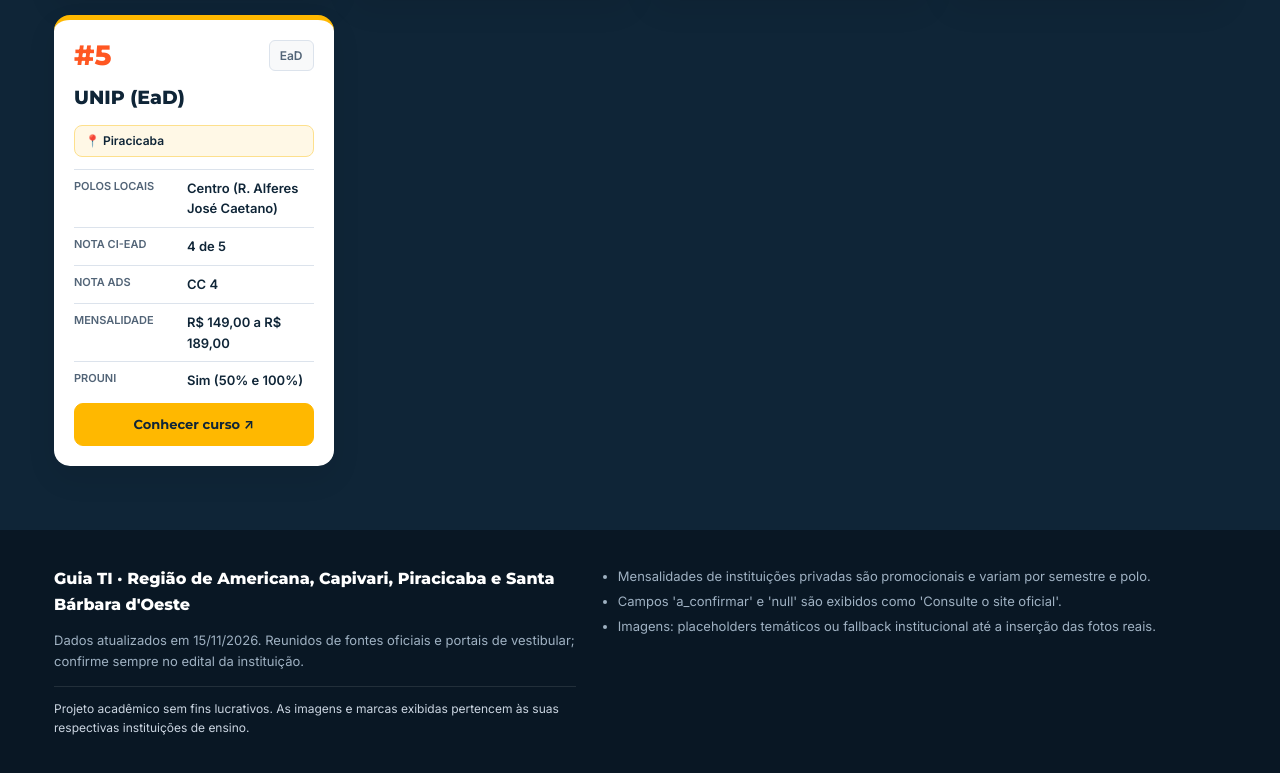
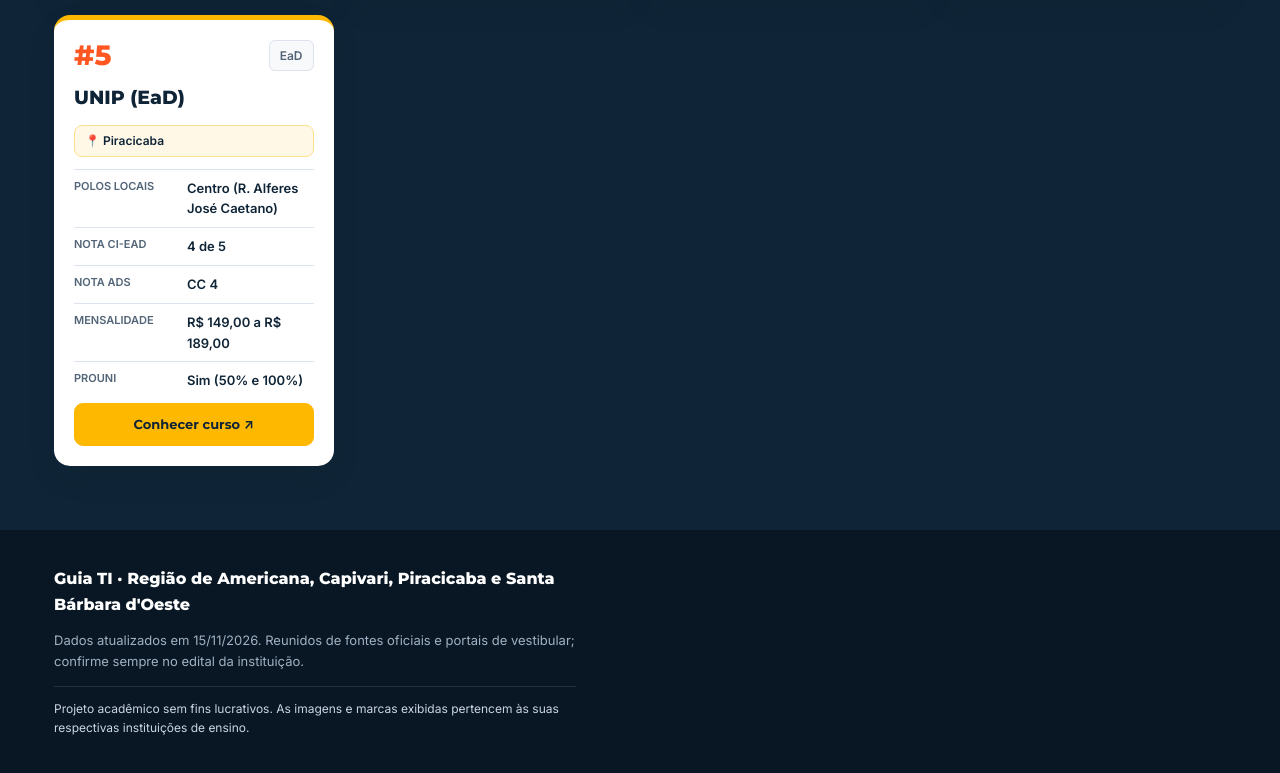
Before and after one commit to FelipeOliveira8/imersao-tecnologica-flyer-faculdades, a plain HTML site: page index.html in a window 1280 px wide. Shown: the part 4871-5644 px from the top of the page. Drawn offline with Linux system fonts and the light colour scheme.

Commit message:
feat: correcao visual e adicao do icone da logo do projeto

```diff
--- a/app.js
+++ b/app.js
@@ -825,7 +825,7 @@ $("#stats").innerHTML = [
 
 const dt = D.meta.atualizado_em.split("-").reverse().join("/");
 $("#upd").textContent = "Dados atualizados em " + dt + ". Reunidos de fontes oficiais e portais de vestibular; confirme sempre no edital da instituição.";
-$("#avisos").innerHTML = D.meta.avisos.map(a => `<li>${esc(a)}</li>`).join("");
+// $("#avisos").innerHTML = D.meta.avisos.map(a => `<li>${esc(a)}</li>`).join("");
 
 fromHash();
 render();
--- a/index.html
+++ b/index.html
@@ -9,6 +9,7 @@
     <link rel="preconnect" href="https://fonts.gstatic.com" crossorigin>
     <link href="https://fonts.googleapis.com/css2?family=Inter:wght@400;600&family=Montserrat:wght@700;800&display=swap" rel="stylesheet">
     <link rel="stylesheet" href="styles.css">
+    <link rel="icon" type="image/png" href="logoimersaotecnologica.jpeg">
 </head>
 
 <body>
```
Also changed, not shown: logoimersaotecnologica.jpeg (added).
